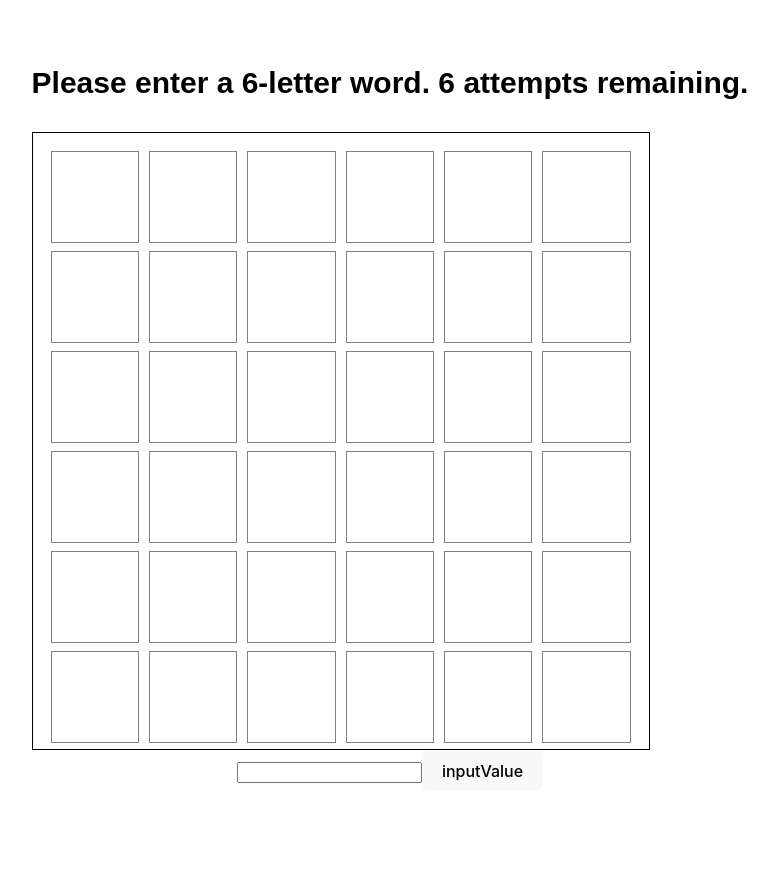
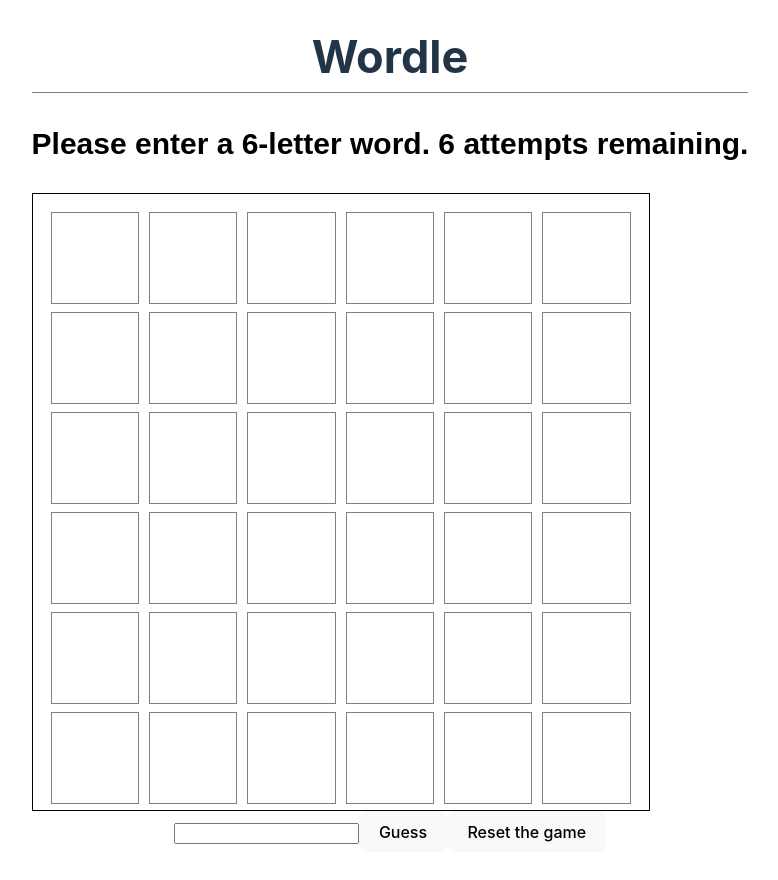
Before and after one commit to yeshengliu/wordle, a React (Vite) app: page / in a window 1280 px wide. Shown: the top 880 px of the page, without its empty margins (250-1028 px from the left). Before the commit the page ends 823 px from the top, so only its background shows below. Built offline with nearby package versions, Linux system fonts and the light colour scheme.

Commit message:
updated style and added comments

```diff
--- a/src/App.css
+++ b/src/App.css
@@ -1,44 +1,21 @@
 #root {
-  max-width: 1280px;
+  /* max-width: 1280px; */
   margin: 0 auto;
   padding: 2rem;
   text-align: center;
 }
 
-.logo {
-  height: 6em;
-  padding: 1.5em;
-  will-change: filter;
-  transition: filter 300ms;
-}
-.logo:hover {
-  filter: drop-shadow(0 0 2em #646cffaa);
-}
-.logo.react:hover {
-  filter: drop-shadow(0 0 2em #61dafbaa);
+nav {
+  height: 60px;
+  width: 100%;
+  margin: 0;
+  border-bottom: 1px solid grey;
+  place-items: center;
 }
 
-@keyframes logo-spin {
-  from {
-    transform: rotate(0deg);
-  }
-  to {
-    transform: rotate(360deg);
-  }
-}
-
-@media (prefers-reduced-motion: no-preference) {
-  a:nth-of-type(2) .logo {
-    animation: logo-spin infinite 20s linear;
-  }
-}
-
-.card {
-  padding: 2em;
-}
-
-.read-the-docs {
-  color: #888;
+nav h1 {
+  margin: 0;
+  font-size: 45px;
 }
 
 .board {
--- a/src/components/Letter.jsx
+++ b/src/components/Letter.jsx
@@ -1,6 +1,4 @@
 import React from "react";
-import { useContext } from "react";
-import { AppContext } from "../App";
 
 function Letter(props) {
   const { board, row, col } = props;
--- a/src/components/Main.jsx
+++ b/src/components/Main.jsx
@@ -36,6 +36,9 @@
 
   return (
     <div>
+      <nav>
+        <h1>Wordle</h1>
+      </nav>
       <Message />
       <Board board={board} size={size} maxAttempts={maxAttempts} />
       <WordInput
--- a/src/components/WordInput.jsx
+++ b/src/components/WordInput.jsx
@@ -58,7 +58,7 @@
     setBoard(newBoard);
 
     if (inputValue === targetWord) {
-      setMessage(`Congratulations! You won!`);
+      setMessage(`Congratulations! Would you like to try again?`);
     } else if (currAttempt === maxAttempts) {
       setMessage(`Game Over! The word was "${targetWord}"`);
     } else {
@@ -72,6 +72,7 @@
     setCurrAttempt(currAttempt + 1);
   }
 
+  // get the state of each letter based on the input value
   function getLetterState(inputValue, targetWord) {
     let targetCopy = targetWord.slice();
     // initialize all colors to incorrect
@@ -103,7 +104,8 @@
         onChange={handleChange}
         onKeyDown={handleKeyDown}
       />
-      <button onClick={handleClick}>inputValue</button>
+      <button onClick={handleClick}>Guess</button>
+      <button>Reset the game</button>
     </div>
   );
 }
```
